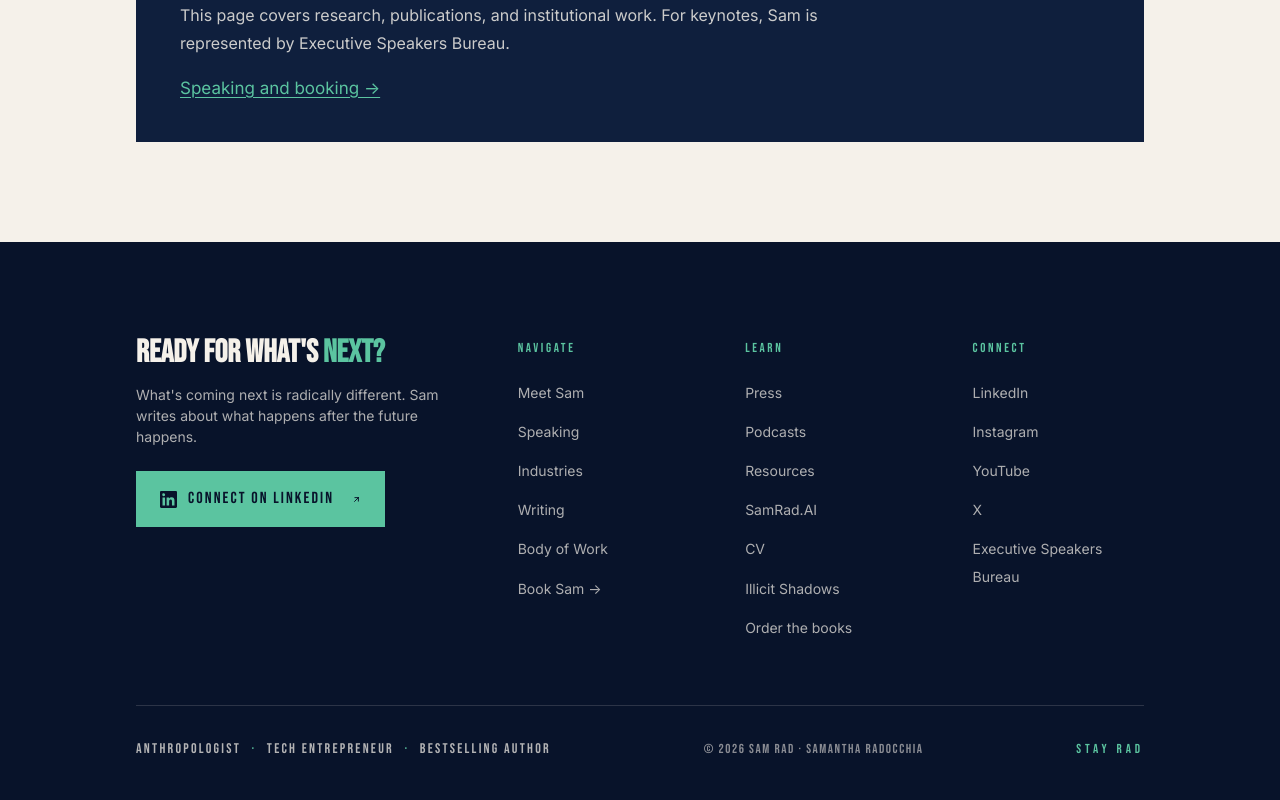
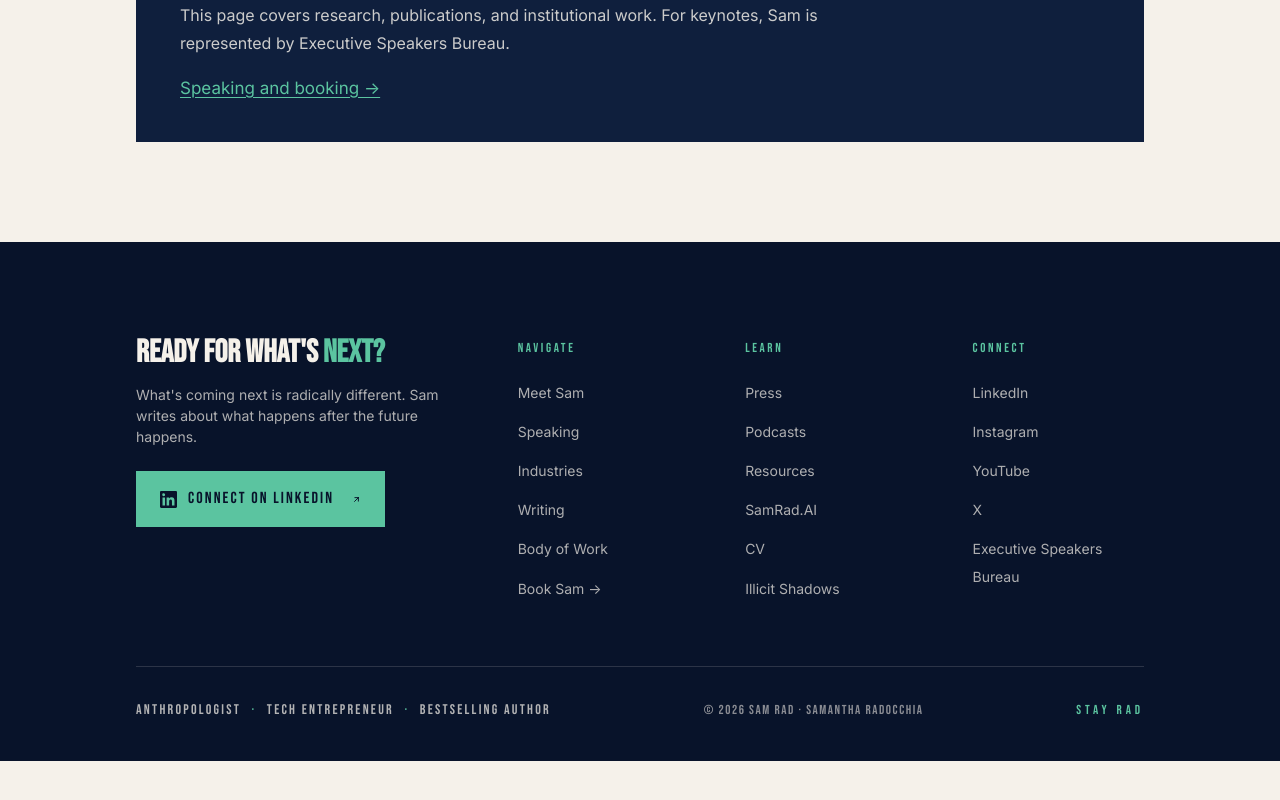
Before and after one commit to SamRadOfficial/sam-rad, a Next.js app: page /cv in a window 1280 px wide. Shown: the part 6949-7749 px from the top of the page. After the commit the page ends 7710 px from the top, so only its background shows below. Built offline with nearby package versions, Linux system fonts and the light colour scheme.

Commit message:
removes books from footer

```diff
--- a/components/Footer.jsx
+++ b/components/Footer.jsx
@@ -38,7 +38,6 @@ export default function Footer() {
               <li><Link href="/samrad-ai">SamRad.AI</Link></li>
               <li><Link href="/cv">CV</Link></li>
               <li><a href={SITE.social.illicitShadows} target="_blank" rel="noopener noreferrer">Illicit Shadows</a></li>
-              <li><Link href="/body-of-work#books">Order the books</Link></li>
             </ul>
           </div>
           <div>
```
